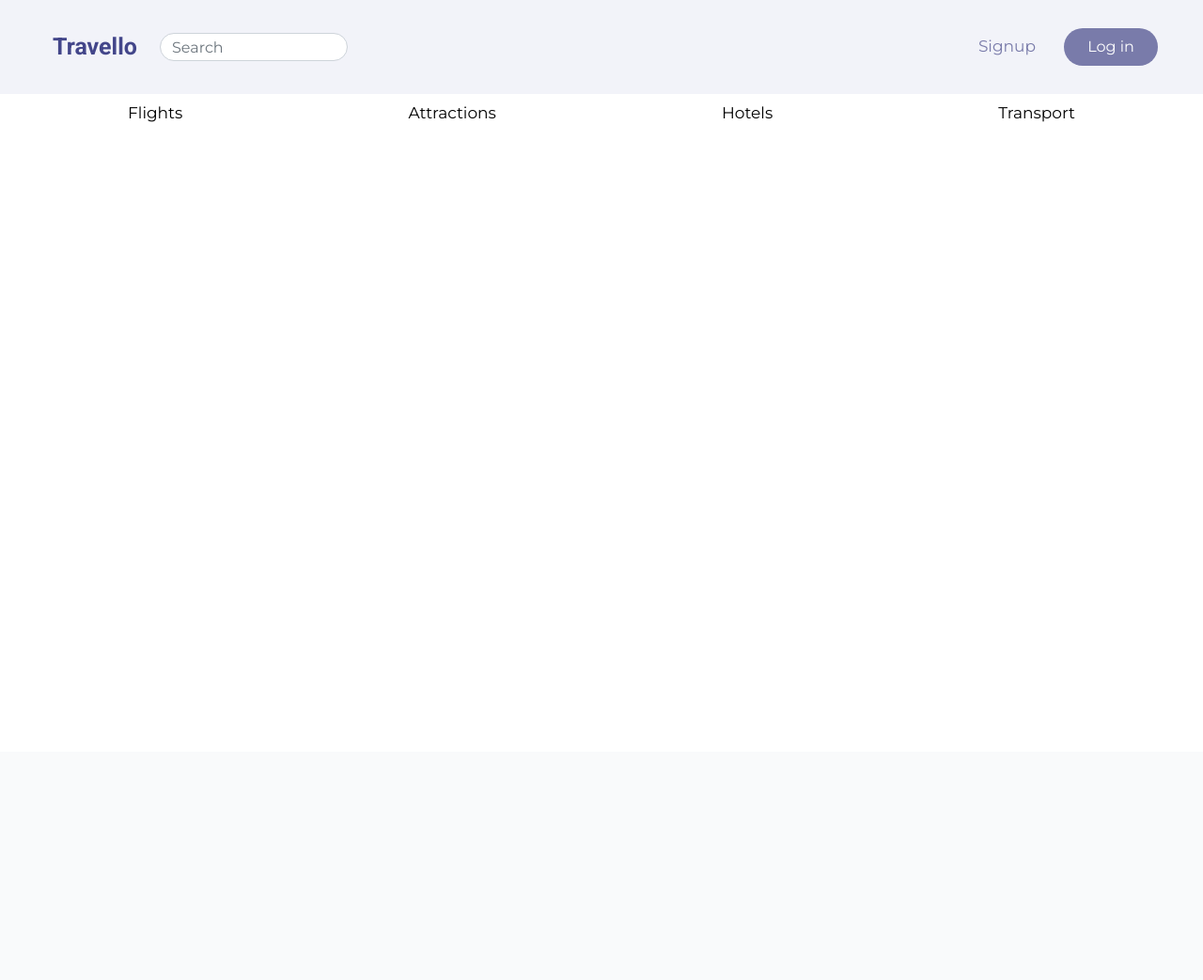
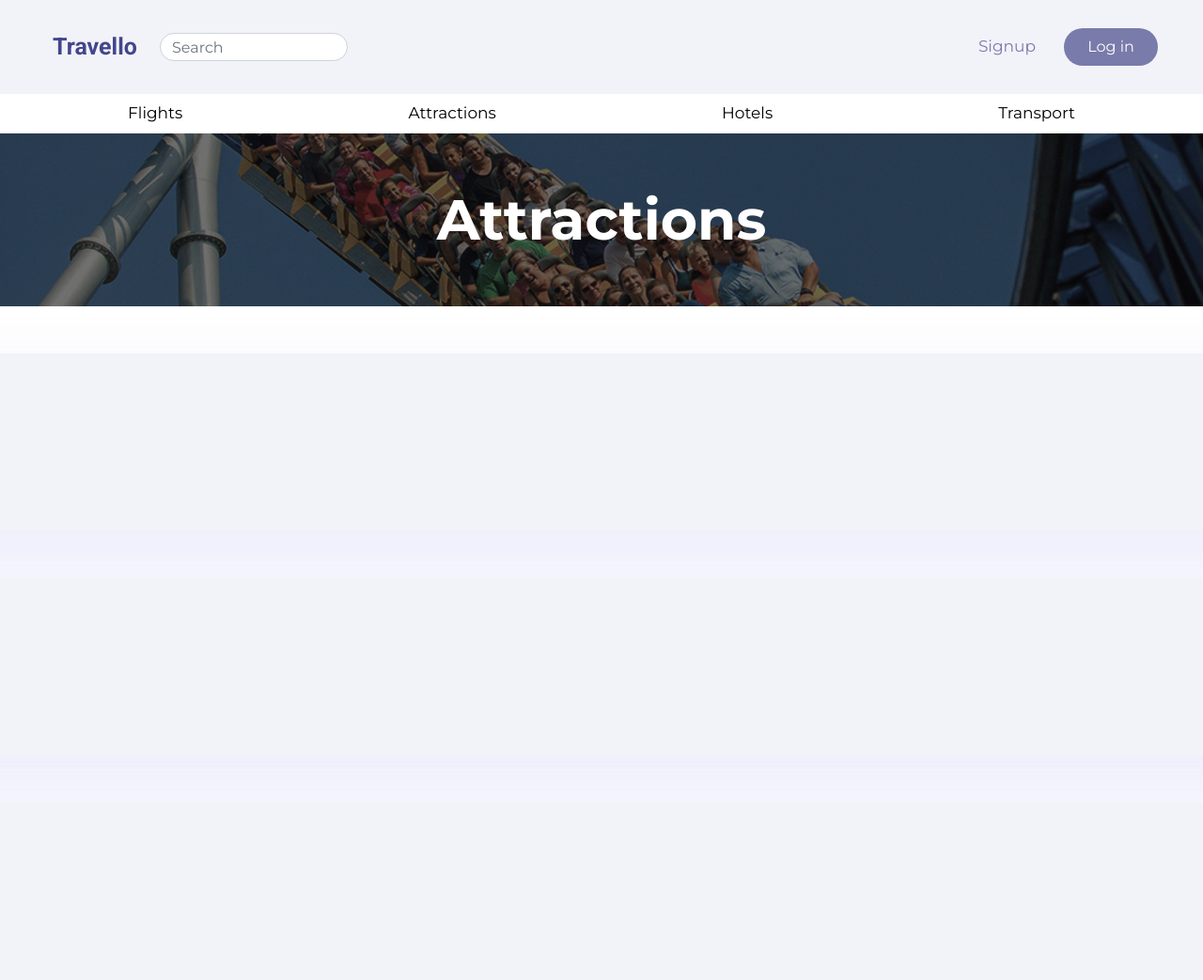
Before and after one commit to replicawj/CZ2006-Software-Eng, a Flask app: page /attractions in a window 1280 px wide; the page is wider, and only the part inside the window is pictured. Shown: that part at 94% size. Before the commit the page ends 130 px from the top of that part, so only its background shows below. Run offline with Flask 2, Linux system fonts and the light colour scheme; parts of the project's set-up code (start-up, migrations or seed data) failed here and were passed over; some libraries are stand-ins or nearby versions.

Commit message:
add flex boxes for each item

```diff
--- /dev/null
+++ b/static/css/attractions.css
@@ -0,0 +1,33 @@
+.attractionsImageWrapper {
+
+    position: relative;
+    text-align: center;
+}
+
+.attractionsTitle {
+position: absolute;
+top: 50%;
+left: 50%;
+transform: translate(-50%, -50%);
+font-size: 60px;
+font-weight: 700;
+}
+
+.attractionsList{
+    display: flex;
+    flex-direction: column;
+    background-color: rgb(255, 255, 255);
+    align-items: center;
+}
+
+.flex-item{
+
+    width: 1505px;
+    height: 189px;
+    left: 207px;
+    top: 675px;
+    background: #f2f3f9;
+    box-shadow: 0px 30px 80px rgba(88, 92, 229, 0.12);
+    border-radius: 25px;
+    margin-top: 50px;
+}
--- a/templates/attractions.html
+++ b/templates/attractions.html
@@ -3,13 +3,32 @@
 <head>
   <meta charset="utf-8">
   <title>Attractions</title>
+  <link rel="stylesheet" href="{{ url_for('static',filename='css/attractions.css')}}">
 </head>
 
 <body>
     {% extends "template.html" %}
     {% block content %}
-    <br>
-    <h1> This is the attractions page. </h1>
+
+
+    <div class="attractionsImageWrapper">
+      <img src ="{{ url_for('static',filename='assets/img/attractionsHeaderImage.png')}}" width = 100%/>
+      <div class = "attractionsTitle">Attractions</div>
+    </div>
+
+    <div>
+      <div class = "attractionsList ">
+        <div class = "flex-item">
+        </div>
+        <div class = "flex-item">
+        </div>
+        <div class = "flex-item">
+        </div>
+      </div>
+    <div>
+
+
+
 
 
     {% endblock %}
```
Also changed, not shown: static/assets/img/attractionsHeaderImage.png (added).
